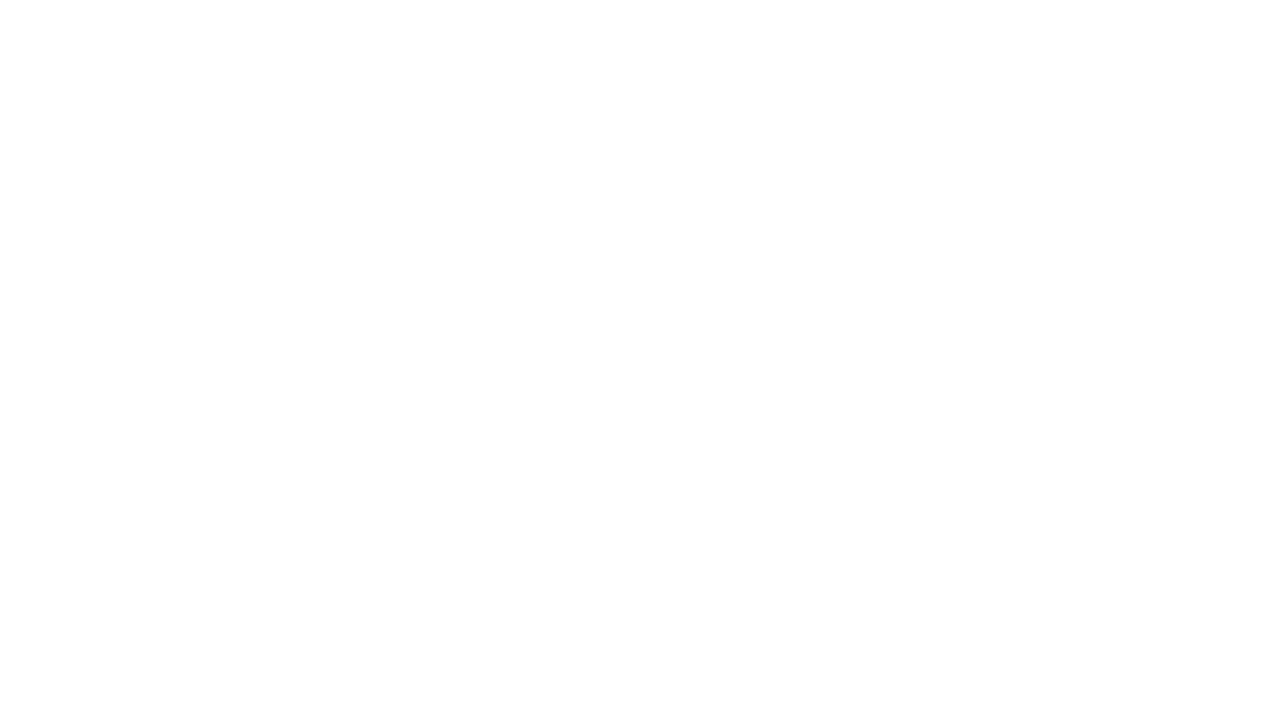
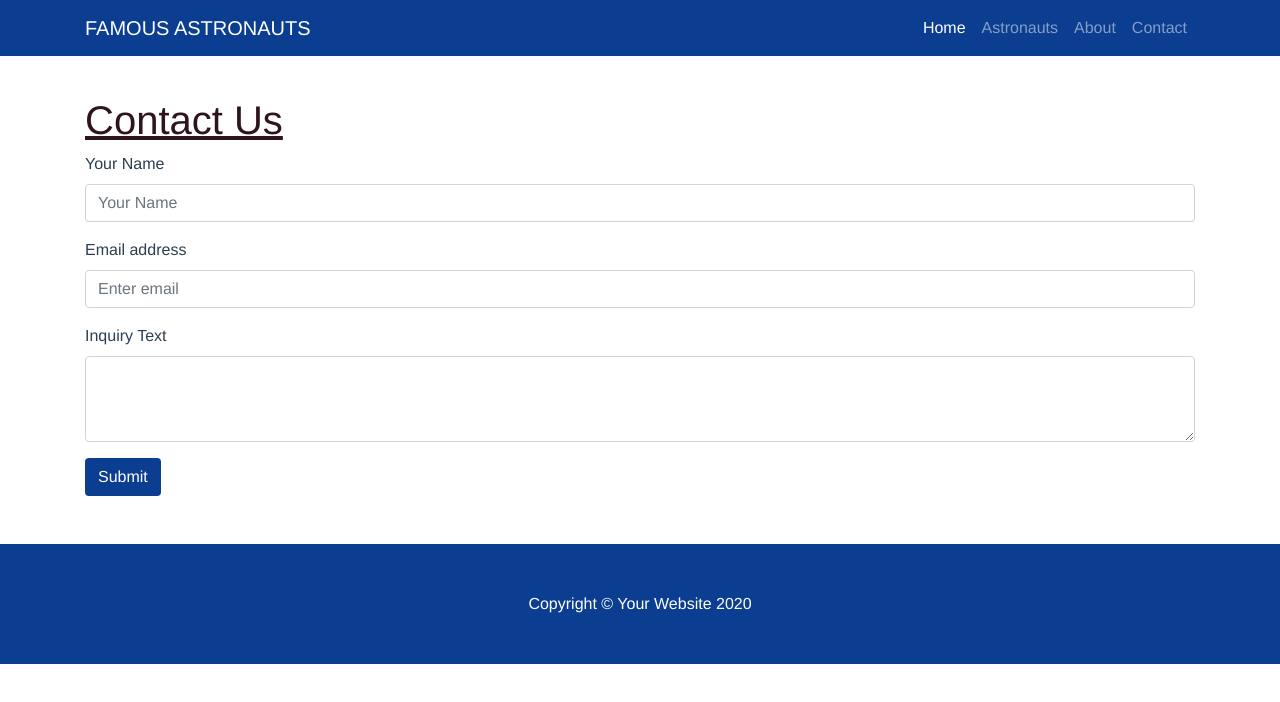
Before and after one commit to Saggers94/VueCliAstronauts, a Vue app in the folder astronauts-cli/: page /contact in a window 1280 px wide. Before the commit this address had no page. Shown: the top 702 px of the page. Built offline with nearby package versions, Linux system fonts and the light colour scheme.

Commit message:
created contact form

```diff
--- /dev/null
+++ b/astronauts-cli/src/components/ContactFormComponent.vue
@@ -0,0 +1,62 @@
+<template>
+  <!-- main section for page -->
+  <section>
+    <!-- Flash Message if success in any action -->
+
+    <!-- Flash Message if error in any action -->
+
+    <div class="container">
+      <div class="row pt-3 mb-3">
+        <!-- content for the contact page -->
+        <div class="col col-xs-12">
+          <h1 class="mt-4">Contact Us</h1>
+          <form id="contact_form">
+            <!-- method="post" action="/contact" <input type="hidden" name="_token" value="GyIm1U6S6FQSTccT5tmNV7vfC4bOJdHnlwpGiZix">-->
+
+            <div class="form-group">
+              <label for="name">Your Name</label>
+              <input
+                class="form-control"
+                id="name"
+                name="name"
+                placeholder="Your Name"
+              />
+            </div>
+
+            <div class="form-group">
+              <label for="email">Email address</label>
+              <input
+                type="email"
+                class="form-control"
+                id="email"
+                name="email"
+                aria-describedby="emailHelp"
+                placeholder="Enter email"
+              />
+            </div>
+
+            <div class="form-group">
+              <label for="text">Inquiry Text</label>
+              <textarea
+                class="form-control"
+                id="text"
+                rows="3"
+                name="text"
+              ></textarea>
+            </div>
+
+            <p>
+              <button type="submit" class="btn btn-color mb-3">Submit</button>
+            </p>
+          </form>
+        </div>
+      </div>
+    </div>
+  </section>
+</template>
+
+<script>
+export default {
+  name: "ContactFormComponent",
+};
+</script>
--- a/astronauts-cli/src/components/HeaderComponent.vue
+++ b/astronauts-cli/src/components/HeaderComponent.vue
@@ -40,12 +40,6 @@
             <li class="nav-item">
               <a class="nav-link" href="/contact">Contact</a>
             </li>
-            <li class="nav-item">
-              <a class="nav-link" href="/login">Login</a>
-            </li>
-            <li class="nav-item">
-              <a class="nav-link" href="/register">Register</a>
-            </li>
           </ul>
         </div>
       </div>
--- a/astronauts-cli/src/router/index.js
+++ b/astronauts-cli/src/router/index.js
@@ -2,6 +2,7 @@ import { createRouter, createWebHistory } from "vue-router";
 import Home from "../views/Home.vue";
 import Astronauts from "../views/Astronauts.vue";
 import DetailAstronaut from "../views/DetailAstronaut.vue";
+import Contact from "../views/Contact.vue";
 const routes = [
   {
     path: "/",
@@ -27,6 +28,11 @@ const routes = [
     component: () =>
       import(/* webpackChunkName: "about" */ "../views/About.vue"),
   },
+  {
+    path: "/contact",
+    name: "Contact",
+    component: Contact,
+  },
 ];
 
 const router = createRouter({
--- /dev/null
+++ b/astronauts-cli/src/views/Contact.vue
@@ -0,0 +1,23 @@
+<template>
+  <div class="contact">
+    <HeaderComponent />
+    <ContactFormComponent />
+    <FooterComponent />
+  </div>
+</template>
+
+<script>
+import HeaderComponent from "../components/HeaderComponent";
+import FooterComponent from "../components/FooterComponent";
+import ContactFormComponent from "../components/ContactFormComponent";
+export default {
+  name: "Contact",
+  components: {
+    HeaderComponent,
+    FooterComponent,
+    ContactFormComponent,
+  },
+};
+</script>
+
+<style></style>
```
